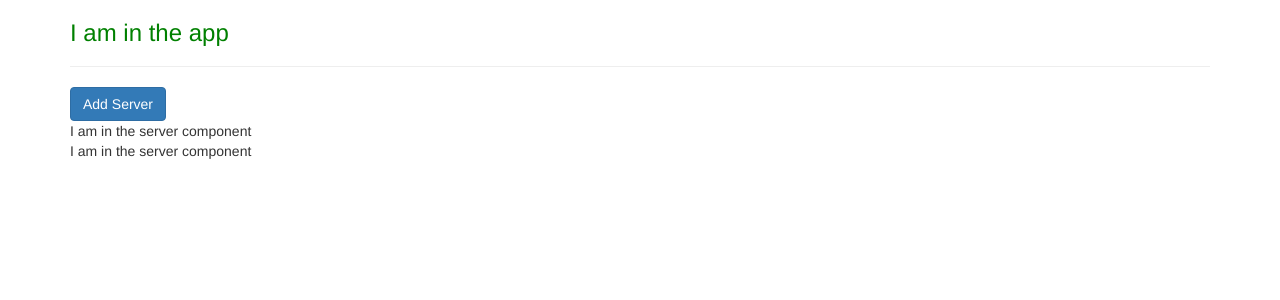
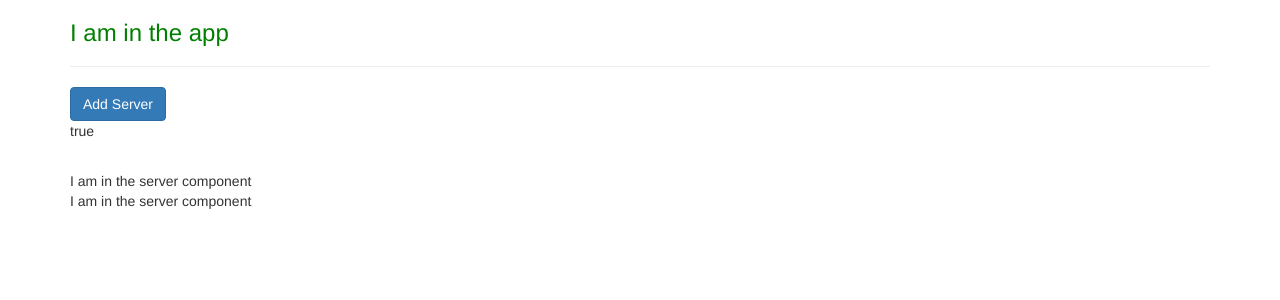
Before and after one commit to robert07ravikumar/Angular2019, an Angular app: page / in a window 1280 px wide. Shown: the top 300 px of the page. Built offline with nearby package versions, Linux system fonts and the light colour scheme.

Commit message:
property binidng vs string interpolation

```diff
--- a/src/app/servers/servers.component.html
+++ b/src/app/servers/servers.component.html
@@ -1,3 +1,4 @@
 <button class="btn btn-primary" [disabled]="!allowNewServer">Add Server</button><br>
+<p [innerText]="allowNewServer"></p><br>
 <app-server></app-server>
 <app-server></app-server>
```
